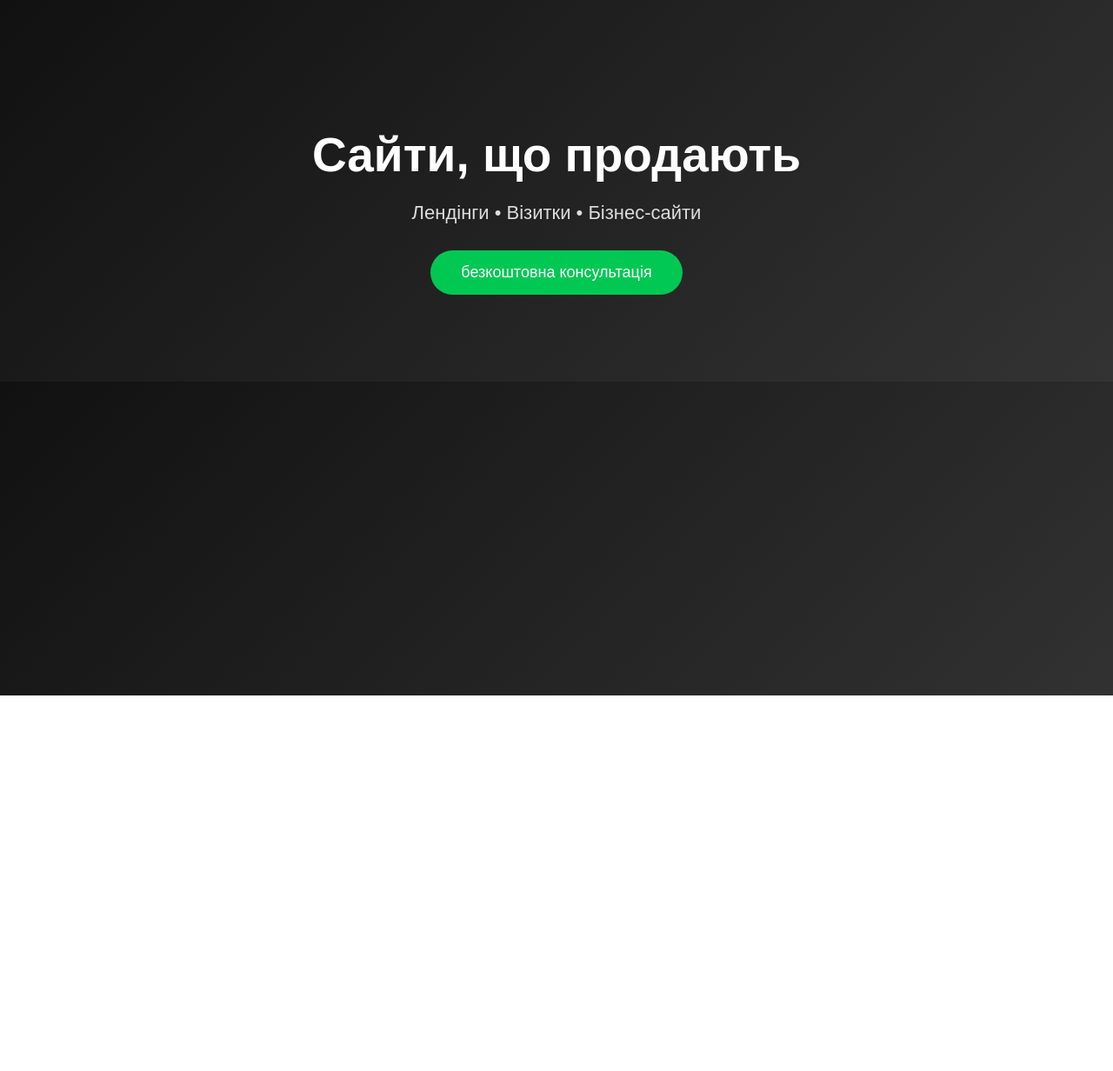
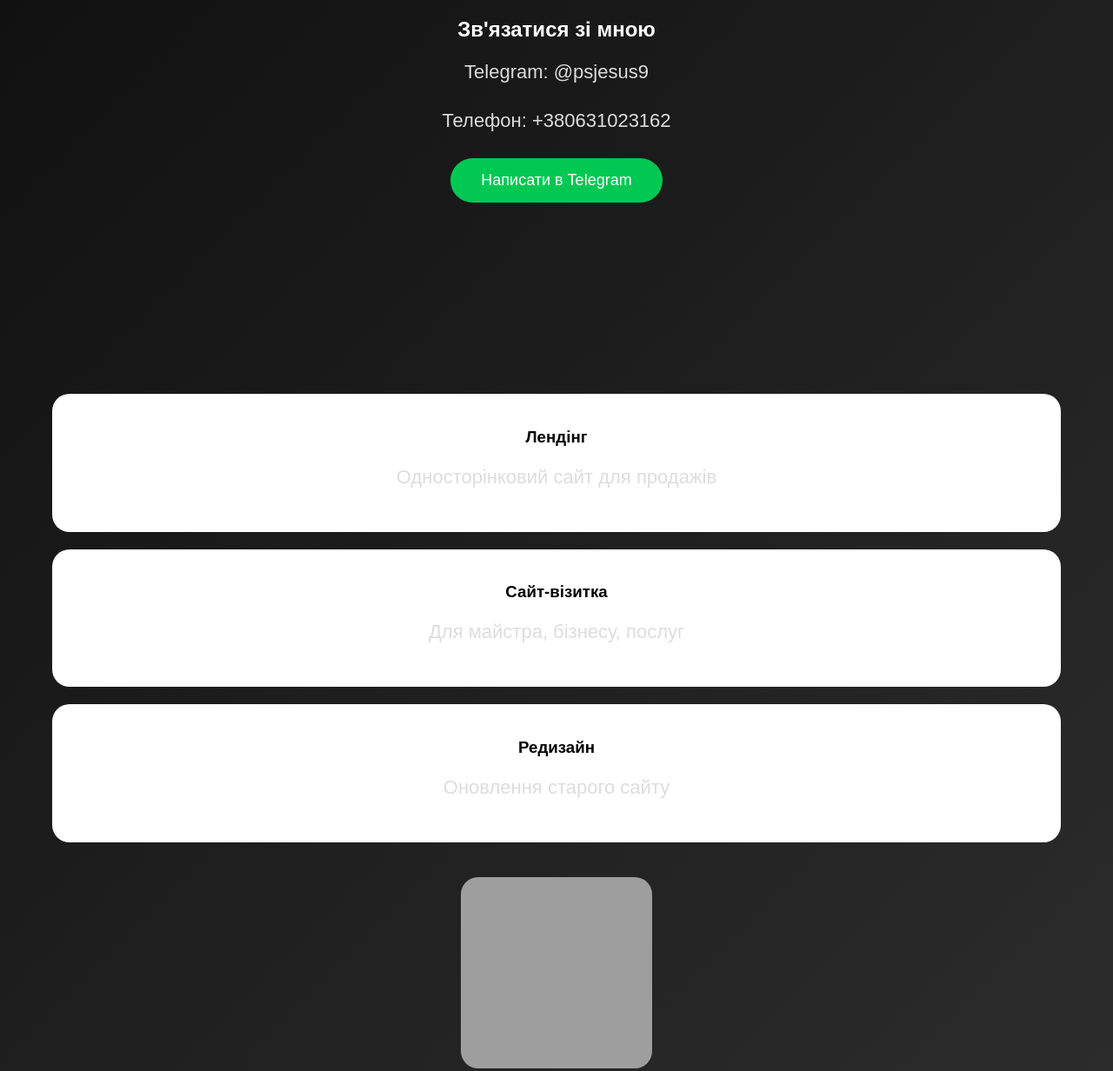
Before and after one commit to nikeeeserg-dev/my-first-site, a plain HTML site: page index.html in a window 1280 px wide. Shown: the top 1232 px of the page at 87% size. Before the commit the page ends 800 px from the top, so only its background shows below. Drawn offline with Linux system fonts and the light colour scheme; grey boxes are pictures that could not be loaded.

Commit message:
Add files via upload

```diff
--- a/index.html
+++ b/index.html
@@ -48,11 +48,38 @@ background:#00e676;
 </head>
 
 <body>
+<h2>Зв'язатися зі мною</h2>
+<p>Telegram: @psjesus9</p>
+<p>Телефон: +380631023162</p>
 
+<button onclick="window.location.href='https://t.me/'">
+Написати в Telegram
+</button>
 <section>
+<section>
+    <div style="background:white; color:black; padding:20px; border-radius:20px; margin:20px;">
+<h3>Лендінг</h3>
+<p>Односторінковий сайт для продажів</p>
+</div>
+
+<div style="background:white; color:black; padding:20px; border-radius:20px; margin:20px;">
+<h3>Сайт-візитка</h3>
+<p>Для майстра, бізнесу, послуг</p>
+</div>
+
+<div style="background:white; color:black; padding:20px; border-radius:20px; margin:20px;">
+<h3>Редизайн</h3>
+<p>Оновлення старого сайту</p>
+</div>
+    <img src="https://picsum.photos/300" alt="Фото" style="width:220px; border-radius:20px; margin:20px;">
 <h1>Сайти, що продають</h1>
 <p>Лендінги • Візитки • Бізнес-сайти</p>
-<button onclick="alert('Зв’яжіться зі мною 😎')">безкоштовна консультація</button>
+<button>Безкоштовна консультація</button>
+
+<h2>Мої послуги</h2>
+<p>Створення сайтів під ключ</p>
+<button>Замовити</button>
+</section>
 </section>
 
 </body>
```
